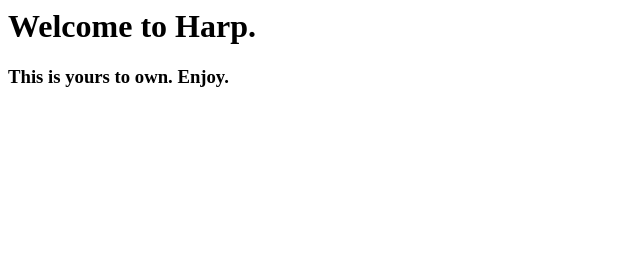
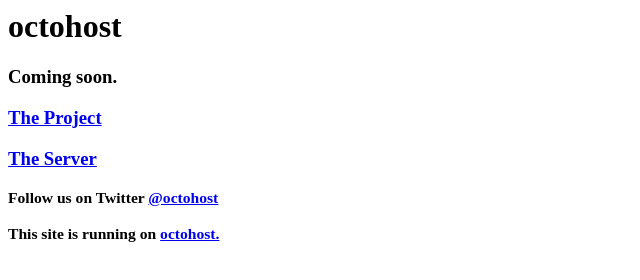
Before and after one commit to octohost/www, a website: page public/404.jade in a window 1280 px wide. Shown: the whole page, without its empty margins (0-640 px from the left). Drawn offline with nearby package versions, Linux system fonts and the light colour scheme; files that its build step writes are made by us from their sources.

Commit message:
Copy homepage to 404. For /contact url - temporarily.

```diff
--- a/public/404.jade
+++ b/public/404.jade
@@ -1,2 +1,16 @@
-h1 Welcome to Harp.
-h3 This is yours to own. Enjoy.
+doctype 5
+html(lang="en")
+  head
+    title octohost
+  body
+    h1 octohost
+    h3 Coming soon.
+      p
+        a(href="https://github.com/octohost") The Project
+      p
+        a(href="https://github.com/octohost/octohost") The Server
+      p
+        small Follow us on Twitter
+          a(href="https://twitter.com/octohost") @octohost
+      small This site is running on
+        a(href="https://github.com/octohost/www") octohost.
```
